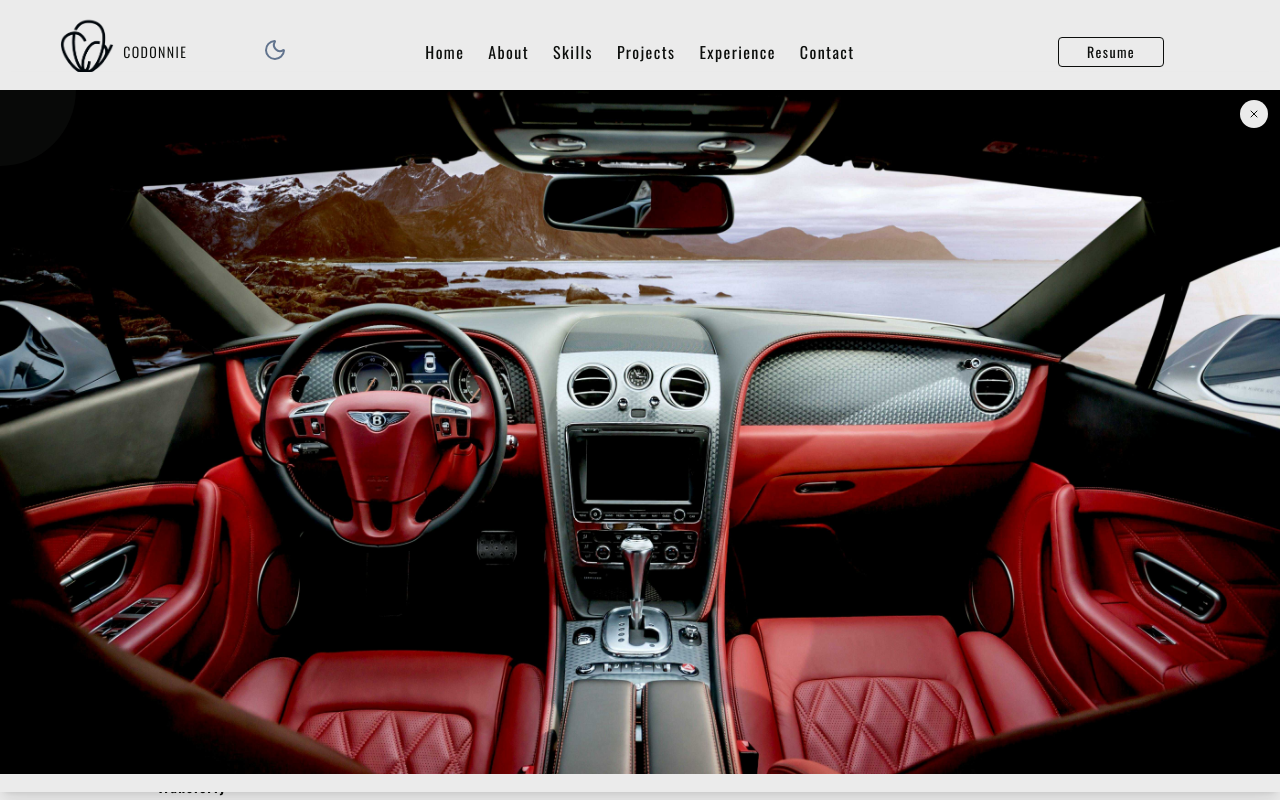
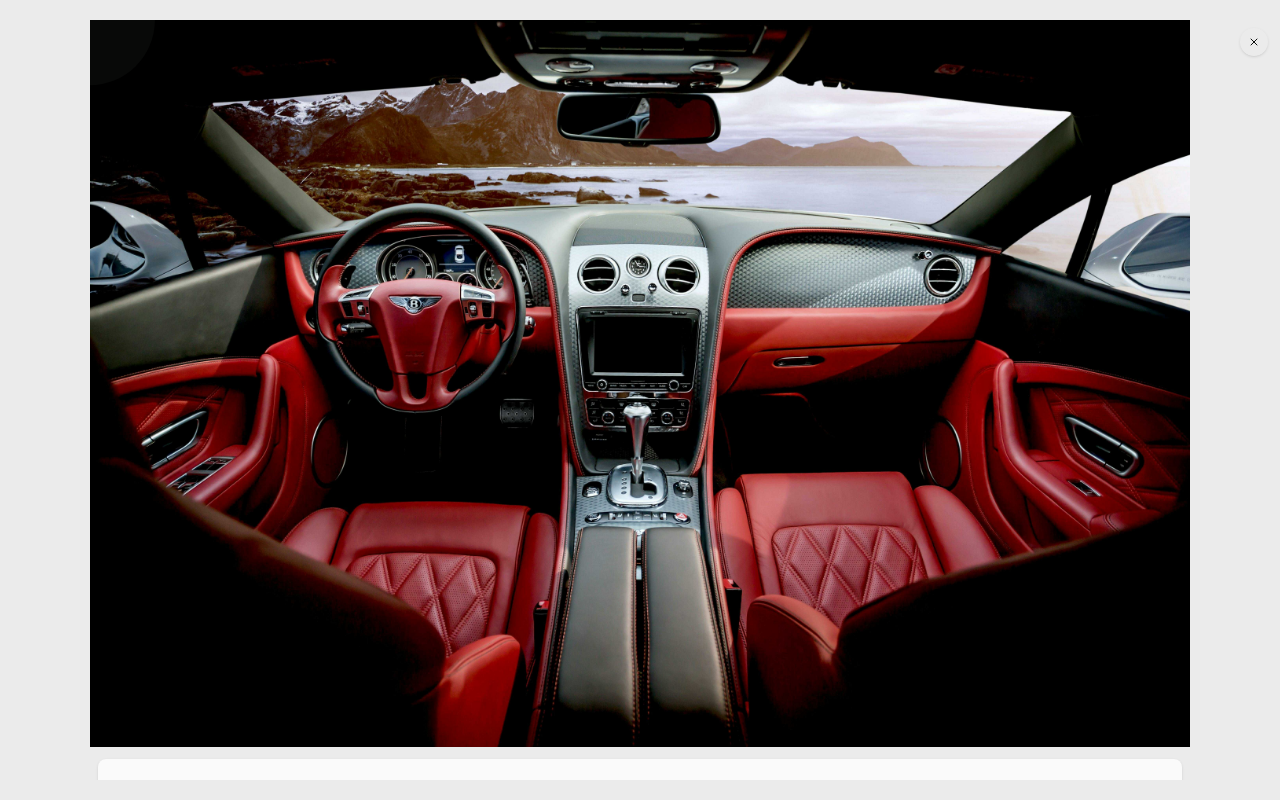
Before and after one commit to CODonnie/CODfolio, a React (Vite) app: page / in a window 1280 px wide. Both pictures are taken after a click on the icon 1169 px from the left and 639 px from the top of the page. Shown: the top 800 px of the page. Built offline with nearby package versions, Linux system fonts and the light colour scheme.

Commit message:
project cleanup

```diff
--- a/src/App.jsx
+++ b/src/App.jsx
@@ -32,7 +32,7 @@ const App = () => {
       <div
         className={`${
           showProject
-            ? "fixed z-30 top-18 backdrop-blur-md bg-[hsl(var(--background))] shadow-lg w-[100%] h-[90%] flex justify-center items-center"
+            ? "fixed z-30 top-18 backdrop-blur-md bg-[hsl(var(--background))] shadow-lg w-[100%] h-[90%] flex justify-center items-center sm:h-full sm:top-0"
             : "hidden"
         }`}
       >
--- a/src/components/Main/Hero.jsx
+++ b/src/components/Main/Hero.jsx
@@ -14,7 +14,7 @@ const Hero = () => {
   });
 
   return (
-    <div id="home" className="scroll-mt-20 w-full pt-13 sm:flex sm:justify-center sm:items-center">
+    <div id="home" className="scroll-mt-20 w-full pt-13 sm:pt-5 sm:flex sm:justify-center sm:items-center">
       <div className="relative grid grid-cols-3">
         <img
           src={assets.dee1}
--- a/src/components/Main/ProjectDisplay.jsx
+++ b/src/components/Main/ProjectDisplay.jsx
@@ -28,7 +28,7 @@ const ProjectDisplay = () => {
   return (
     <div
       ref={scrollRef}
-      className="w-[100%] h-[95%] bg-[hsl(var(--background))] flex flex-col gap-1 overflow-auto"
+      className="w-[100%] h-[95%] sm:px-[7%] sm:text-2xl bg-[hsl(var(--background))] flex flex-col gap-1 overflow-auto"
     >
       {/* thumbnail */}
       <div className="relative w-[100%]">
@@ -42,7 +42,7 @@ const ProjectDisplay = () => {
             scrollP ? "animate-div-cover" : "animate-div-remove coverlid"
           }`}
         >
-          <p className="text-xl font-semibold text-[hsl(var(--background))]">
+          <p className="text-xl sm:3xl font-semibold text-[hsl(var(--background))]">
             {pd.title}
           </p>
           <p className="italic text-[hsl(var(--background))]">{pd.info}</p>
@@ -57,7 +57,7 @@ const ProjectDisplay = () => {
         }`}
       >
         <p className="font-semibold">Description</p>
-        <p className="text-[12px]">{pd.description}</p>
+        <p className="text-[12px] sm:xl">{pd.description}</p>
       </div>
       {/* Project images */}
       <div className={`${pd.image.length ? "flex flex-col" : "hidden"}`}>
@@ -100,7 +100,7 @@ const ProjectDisplay = () => {
         {/* status */}
         <div className="flex flex-col gap-2 p-4 m-2 shadow-sm rounded-lg bg-[hsl(var(--card-color))]">
           <p className="font-semibold">Status</p>
-          <p className="text-[12px]">{pd.status}</p>
+          <p className="text-[12px] sm:text-xl">{pd.status}</p>
         </div>
         {/* date */}
         <div
@@ -111,7 +111,7 @@ const ProjectDisplay = () => {
           }`}
         >
           <p className="font-semibold">Concluded on</p>
-          <p className="text-[12px]">{pd.endDate}</p>
+          <p className="text-[12px] sm:text-xl">{pd.endDate}</p>
         </div>
       </div>
       {/* links */}
@@ -119,14 +119,14 @@ const ProjectDisplay = () => {
         <p className="font-semibold">Links</p>
         <div className={`${pd.liveUrl ? "flex gap-2 items-center" : "hidden"}`}>
           <Globe size={12} />
-          <a href={pd.liveUrl} className="text-[12px]">
+          <a href={pd.liveUrl} className="text-[12px] sm:text-xl">
             {pd.liveUrl}
           </a>
         </div>
 
         <div className={`${pd.liveUrl ? "flex gap-2 items-center" : "hidden"}`}>
           <Github size={12} />
-          <a href={pd.repoUrl} className="text-[12px]">
+          <a href={pd.repoUrl} className="text-[12px] sm:text-xl">
             {pd.repoUrl}
           </a>
         </div>
--- a/src/components/Main/Projects.jsx
+++ b/src/components/Main/Projects.jsx
@@ -46,11 +46,11 @@ const Projects = () => {
       {/* Filters */}
       <div className="flex relative h-10 w-[100%] justify-around items-center mb-4">
         {type === "development" ? null : (
-          <div className="flex z-10 items-center gap-6">
+          <div className="flex z-10 items-center gap-6 sm:gap-20">
             <button onClick={() => changeType("development")}>Dev</button>
             {type === "design" ? (
               <FunnelX
-                size={10}
+                className="w-[10] sm:w-[13]"
                 color={"hsl(var(--accent-color))"}
                 onClick={() => changeType("")}
               />
@@ -58,7 +58,7 @@ const Projects = () => {
           </div>
         )}
         {type === "development" ? (
-          <div className="text-[12px] flex gap-4">
+          <div className="text-[12px] flex gap-4 sm:text-lg sm:gap-15">
             <button
               className={highlight("full-stack")}
               onClick={() => changeSubType("full-stack")}
@@ -85,18 +85,18 @@ const Projects = () => {
         <div
           className={`${
             type == "design"
-              ? "z-0 absolute left-0 w-[25%] h-10 border-b-1 border-r-1"
+              ? "z-0 absolute left-0 w-[25%] sm:w-[40%] h-10 border-b-1 border-r-1"
               : type === "development"
-              ? "z-0 absolute right-0 w-[30%] h-10 border-b-1 border-l-1"
+              ? "z-0 absolute right-0 w-[30%] sm:w-[45%] h-10 border-b-1 border-l-1"
               : "hidden"
           }`}
         ></div>
         {type === "design" ? null : (
-          <div className="flex z-10 items-center gap-6">
+          <div className="flex z-10 items-center gap-6 sm:gap-20">
             <button onClick={() => changeType("design")}>Design</button>
             {type === "development" ? (
               <FunnelX
-                size={10}
+                className="w-[10] sm:w-[13]"
                 color={"hsl(var(--accent-color))"}
                 onClick={() => changeType("")}
               />
@@ -104,7 +104,7 @@ const Projects = () => {
           </div>
         )}
         {type === "design" ? (
-          <div className="text-[12px] flex gap-4">
+          <div className="text-[12px] flex gap-4 sm:text-lg sm:gap-15">
             <button
               className={highlight("graphics design")}
               onClick={() => changeSubType("graphics design")}
@@ -135,14 +135,14 @@ const Projects = () => {
           .map((proj, index) => (
             <div
               key={index}
-              className="mb-2 pb-1 border-b-1 border-b-gray-700 grid grid-cols-[55px_1fr_1fr_1fr_14px] justify-start items-center text-[8px] thin text-gray h-[100%]"
+              className="mb-2 pb-1 border-b-1 border-b-gray-700 grid grid-cols-[60px_1fr_1fr_1fr_14px] sm:grid-cols-[0.3fr_1fr_1fr_1fr_14px] justify-start items-center text-sm sm:text-xl thin text-gray h-[100%]"
             >
-              <p>{proj.endDate}</p>
-              <p className="text-sm font-semibold">{proj.title}</p>
-              <p>{proj.info}</p>
-              <p>{proj.status}</p>
+              <p className="text-[10px]">{proj.endDate}</p>
+              <p>{proj.title}</p>
+              <p className="text-[10px]">{proj.info}</p>
+              <p className="text-[10px]">{proj.status}</p>
               <div className="hover:bg-[hsl(var(--accent-color))] hover:text-[hsl(var(--background))] h-[100%] flex items-center rounded-r-lg">
-                <ChevronRight size={11} onClick={() => openProject(proj.id)} />
+                <ChevronRight className="w-11 h-11 sm:w-13 sm:h-13" onClick={() => openProject(proj.id)} />
               </div>
             </div>
           ))}
--- a/src/index.css
+++ b/src/index.css
@@ -65,7 +65,7 @@
         @apply scroll-smooth;
     }
     body {
-        @apply bg-[hsl(var(--background))] text-[hsl(var(--foreground))] font-normal text-sm antialiased tracking-widest;
+        @apply bg-[hsl(var(--background))] text-[hsl(var(--foreground))] font-normal text-lg sm:text-2xl antialiased tracking-widest;
     }
 }
 
```
